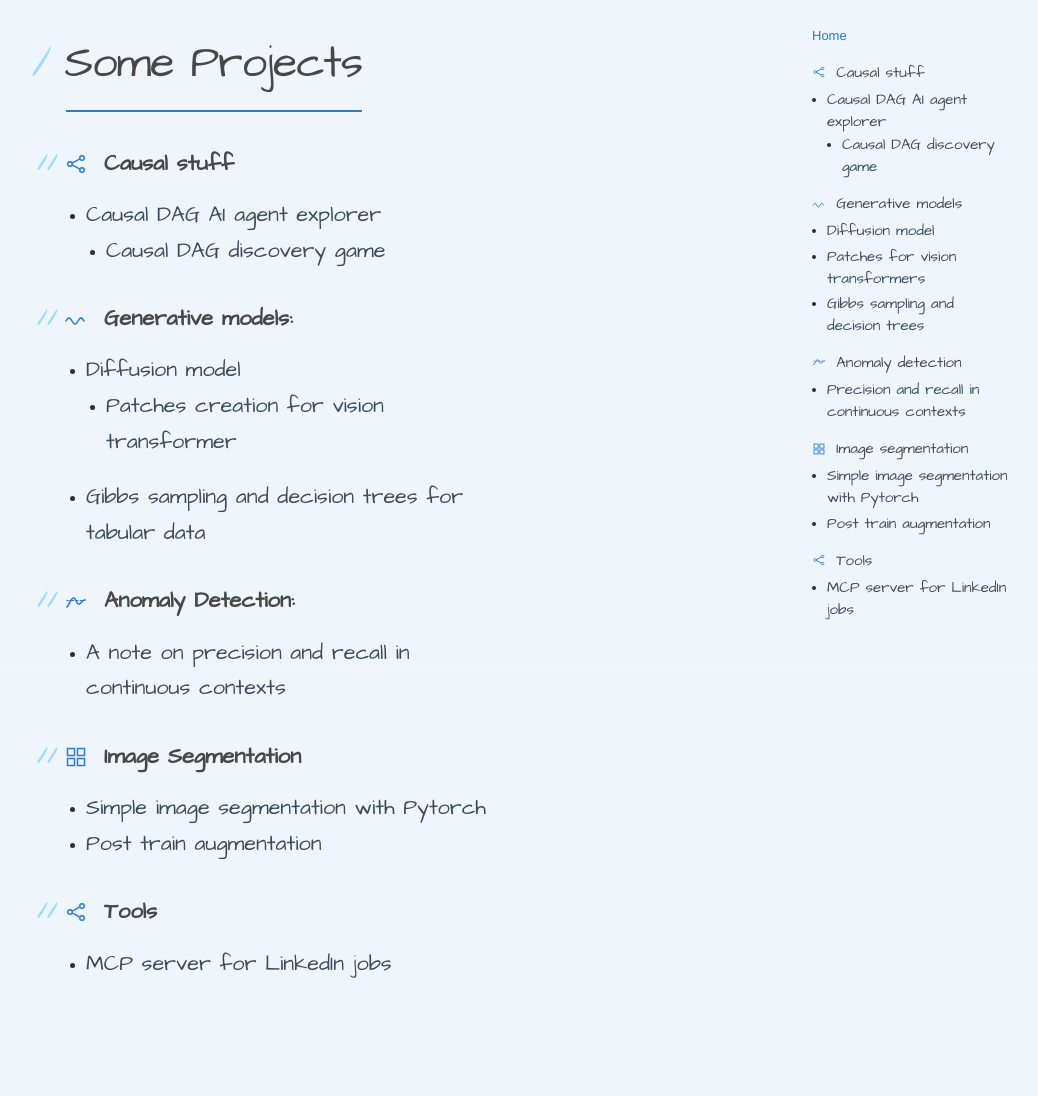
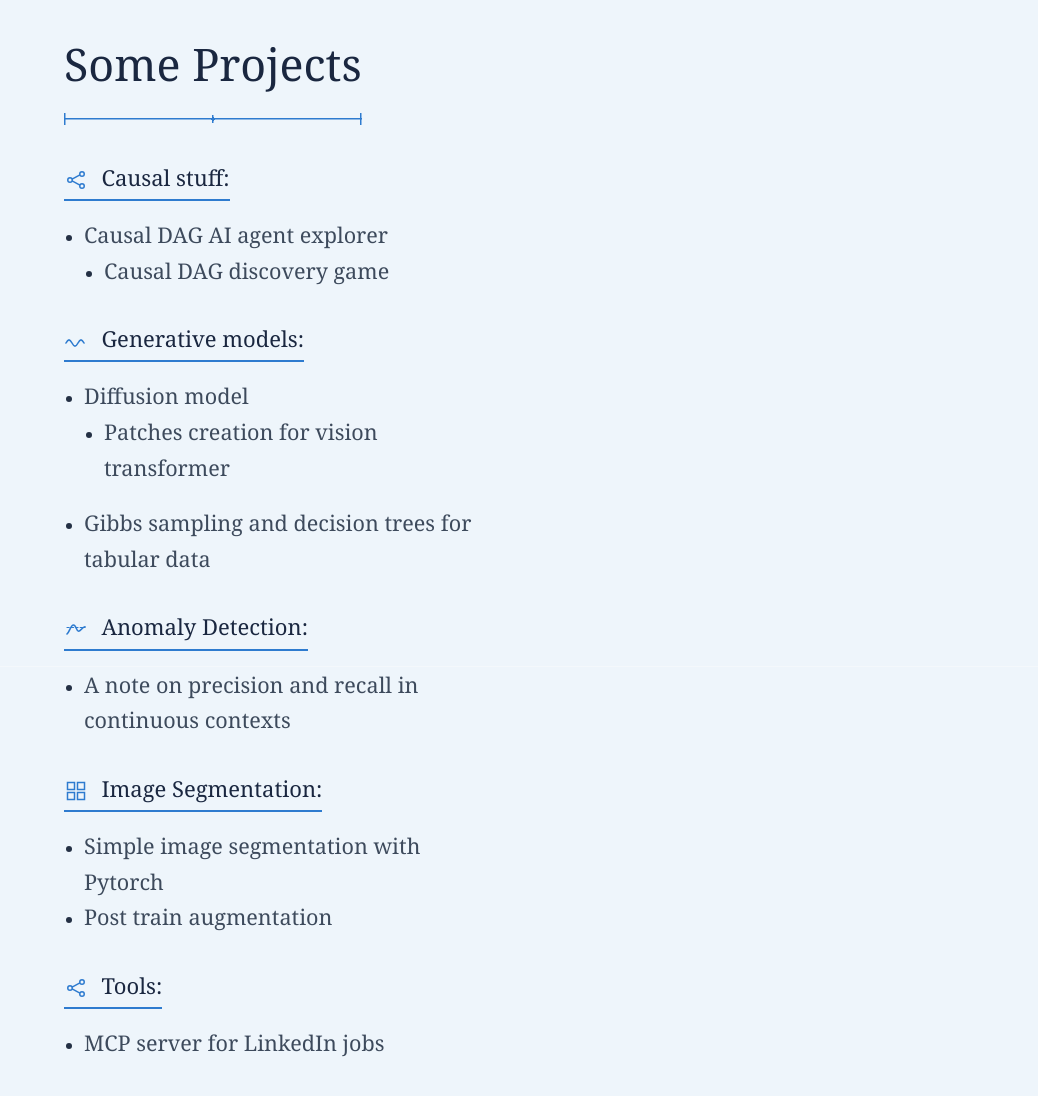
Before and after one commit to piantedosi/piantedosi.github.io, a Jekyll site: the page built from index.md, in a window 1280 px wide, cut to the strip 234-1428 px from the top of the page. Shown: the top 1096 px of the strip, without its empty margins (158-1196 px from the left). Built offline with Jekyll 4.4.1, drawn with Linux system fonts in a browser that asks for light colours; our own code applies the rules of GitHub Pages for plain Markdown files.

Commit message:
fix style

```diff
--- a/_layouts/default.html
+++ b/_layouts/default.html
@@ -40,7 +40,7 @@
     <script src="https://cdn.jsdelivr.net/npm/mathjax@3/es5/tex-svg.js" async></script>
   </head>
 
-  <body>
+  <body{% if page.path == "index.md" %} class="home"{% endif %}>
     <header>
       <div class="inner">
         <div class="title-block">
@@ -74,11 +74,12 @@
           </div>
         </aside>
 
+        {% unless page.path == "index.md" %}
         <aside id="sidebar">
           <nav class="site-nav" aria-label="Projects">
             <p><a href="{{ '/' | relative_url }}">Home</a></p>
 
-            <p class="nav-group">{% include icon-nodes.html class="nav-icon" %} Causal stuff</p>
+            <p class="nav-group">{% include icon-nodes.html class="nav-icon" %} Causal stuff:</p>
             <ul>
               <li>
                 {% include post-link.html permalink="/causal_dag_agent_explorer/" label="Causal DAG AI agent explorer" %}
@@ -88,31 +89,32 @@
               </li>
             </ul>
 
-            <p class="nav-group">{% include icon-wave.html class="nav-icon" %} Generative models</p>
+            <p class="nav-group">{% include icon-wave.html class="nav-icon" %} Generative models:</p>
             <ul>
               <li>{% include post-link.html permalink="/diffusion_model/" label="Diffusion model" %}</li>
               <li>{% include post-link.html permalink="/diffusion_model_patch_creation/" label="Patches for vision transformers" %}</li>
               <li>{% include post-link.html permalink="/gibbs_sampling_from_decision_tree/" label="Gibbs sampling and decision trees" %}</li>
             </ul>
 
-            <p class="nav-group">{% include icon-curve.html class="nav-icon" %} Anomaly detection</p>
+            <p class="nav-group">{% include icon-curve.html class="nav-icon" %} Anomaly detection:</p>
             <ul>
               <li>{% include post-link.html permalink="/precision_and_recall_in_continuous_anomaly_detection/" label="Precision and recall in continuous contexts" %}</li>
             </ul>
 
-            <p class="nav-group">{% include icon-grid.html class="nav-icon" %} Image segmentation</p>
+            <p class="nav-group">{% include icon-grid.html class="nav-icon" %} Image segmentation:</p>
             <ul>
               <li>{% include post-link.html permalink="/segmentation/" label="Simple image segmentation with Pytorch" %}</li>
               <li>{% include post-link.html permalink="/post_train_aug/" label="Post train augmentation" %}</li>
             </ul>
 
-            <p class="nav-group">{% include icon-nodes.html class="nav-icon" %} Tools</p>
+            <p class="nav-group">{% include icon-nodes.html class="nav-icon" %} Tools:</p>
             <ul>
               <li>{% include post-link.html permalink="/mcp-linkedin-jobs/" label="MCP server for LinkedIn jobs" %}</li>
             </ul>
 
           </nav>
         </aside>
+        {% endunless %}
       </div>
     </div>
     <script>
@@ -164,11 +166,16 @@
           var innerRect = inner.getBoundingClientRect();
           var linkRect = link.getBoundingClientRect();
           var mainRect = document.getElementById("main-content").getBoundingClientRect();
-          var sideRect = document.getElementById("sidebar").getBoundingClientRect();
+          var sidebar = document.getElementById("sidebar");
+          var sideRect = sidebar ? sidebar.getBoundingClientRect() : null;
           var midLeft = mainRect.right - innerRect.left;
-          var midRight = sideRect.left - innerRect.left;
+          var midRight = sideRect ? sideRect.left - innerRect.left : innerRect.width;
+          var gap = midRight - midLeft;
+          var width = sideRect ? 260 : Math.min(480, Math.max(260, gap - 32));
+          panel.style.width = width + "px";
+          panel.classList.toggle("is-wide", width > 320);
           var left = midLeft + 16;
-          var maxLeft = midRight - panel.offsetWidth - 16;
+          var maxLeft = midRight - width - 16;
           if (left > maxLeft) left = Math.max(midLeft, maxLeft);
           var top = linkRect.top - innerRect.top;
           var maxTop = window.innerHeight - innerRect.top - panel.offsetHeight - 16;
--- a/assets/css/style.scss
+++ b/assets/css/style.scss
@@ -108,13 +108,17 @@ header h2 {
   text-decoration: none;
 }
 
+#main-content {
+  font-family: Georgia, "Times New Roman", serif;
+}
+
 #main-content .post-link {
-  font-family: 'Architects Daughter', 'Helvetica Neue', Helvetica, Arial, serif;
+  font-family: Georgia, "Times New Roman", serif;
   font-size: 1.35em;
 }
 
 .site-nav .post-link {
-  font-family: 'Architects Daughter', 'Helvetica Neue', Helvetica, Arial, serif;
+  font-family: Georgia, "Times New Roman", serif;
   font-size: 15px;
 }
 
@@ -242,6 +246,7 @@ blockquote {
 aside#sidebar {
   min-height: 0;
   padding-left: 16px;
+  font-family: Georgia, "Times New Roman", serif;
   font-size: 13px;
   line-height: 1.45;
   background: none;
@@ -254,7 +259,7 @@ aside#sidebar {
 .nav-group {
   margin-top: 1.05em;
   margin-bottom: 0.2em;
-  font-family: 'Architects Daughter', 'Helvetica Neue', Helvetica, Arial, serif;
+  font-family: Georgia, "Times New Roman", serif;
   font-size: 15px;
   color: #474747;
 }
@@ -298,7 +303,7 @@ aside#sidebar {
 
 .link-preview-title {
   margin: 0 0 0.45em;
-  font-family: 'Architects Daughter', 'Helvetica Neue', Helvetica, Arial, serif;
+  font-family: Georgia, "Times New Roman", serif;
   font-size: 18px;
   line-height: 1.3;
   color: #3d4a5c;
@@ -354,6 +359,64 @@ aside#sidebar {
   opacity: 0;
 }
 
+.link-preview.is-wide .link-preview-title {
+  font-size: 26px;
+}
+
+.link-preview.is-wide .link-preview-description {
+  font-size: 16px;
+  line-height: 1.5;
+}
+
+#main-content h1,
+#main-content h2,
+#main-content h3,
+#main-content h4,
+#main-content h5,
+#main-content h6 {
+  font-family: Georgia, "Times New Roman", serif;
+  font-weight: normal;
+  letter-spacing: 0;
+  text-indent: 0;
+  color: #1a2740;
+}
+
+#main-content h1:before,
+#main-content h2:before,
+#main-content h3:before,
+#main-content h4:before,
+#main-content h5:before,
+#main-content h6:before {
+  content: none;
+  margin: 0;
+  padding: 0;
+}
+
+#main-content h1:first-of-type {
+  padding-bottom: 0;
+  border-bottom: none;
+}
+
+#main-content h1:first-of-type:after {
+  content: "";
+  display: block;
+  height: 12px;
+  margin-top: 12px;
+  background:
+    radial-gradient(circle, #2e7bcf 1.7px, transparent 1.8px) 50% 50% / 8px 8px no-repeat,
+    linear-gradient(#2e7bcf, #2e7bcf) 50% 50% / 1.5px 8px no-repeat,
+    linear-gradient(#2e7bcf, #2e7bcf) 0 50% / 1.5px 12px no-repeat,
+    linear-gradient(#2e7bcf, #2e7bcf) 100% 50% / 1.5px 12px no-repeat,
+    linear-gradient(#2e7bcf, #2e7bcf) 0 50% / 100% 1.5px no-repeat;
+}
+
+#main-content h2 {
+  display: table;
+  width: auto;
+  padding-bottom: 0.18em;
+  border-bottom: 2px solid #2e7bcf;
+}
+
 @media (prefers-reduced-motion: reduce) {
   .link-preview-body {
     transition: none;
@@ -407,6 +470,11 @@ aside#sidebar {
     padding-left: 0;
   }
 
+  body.home header .inner,
+  body.home #content-wrapper .inner {
+    grid-template-columns: minmax(0, 36rem) 32rem;
+  }
+
   .link-preview.is-open {
     display: block;
     position: absolute;
--- a/index.md
+++ b/index.md
@@ -4,7 +4,7 @@ layout: default
 
 # Some Projects
 
-<h2>{% include icon-nodes.html %} Causal stuff</h2>
+<h2>{% include icon-nodes.html %} Causal stuff:</h2>
 
 <ul class="post-list">
   <li>
@@ -33,14 +33,14 @@ layout: default
   <li>{% include post-link.html permalink="/precision_and_recall_in_continuous_anomaly_detection/" label="A note on precision and recall in continuous contexts" %}</li>
 </ul>
 
-<h2>{% include icon-grid.html %} Image Segmentation</h2>
+<h2>{% include icon-grid.html %} Image Segmentation:</h2>
 
 <ul class="post-list">
   <li>{% include post-link.html permalink="/segmentation/" label="Simple image segmentation with Pytorch" %}</li>
   <li>{% include post-link.html permalink="/post_train_aug/" label="Post train augmentation" %}</li>
 </ul>
 
-<h2>{% include icon-nodes.html %} Tools</h2>
+<h2>{% include icon-nodes.html %} Tools:</h2>
 
 <ul class="post-list">
   <li>{% include post-link.html permalink="/mcp-linkedin-jobs/" label="MCP server for LinkedIn jobs" %}</li>
```
